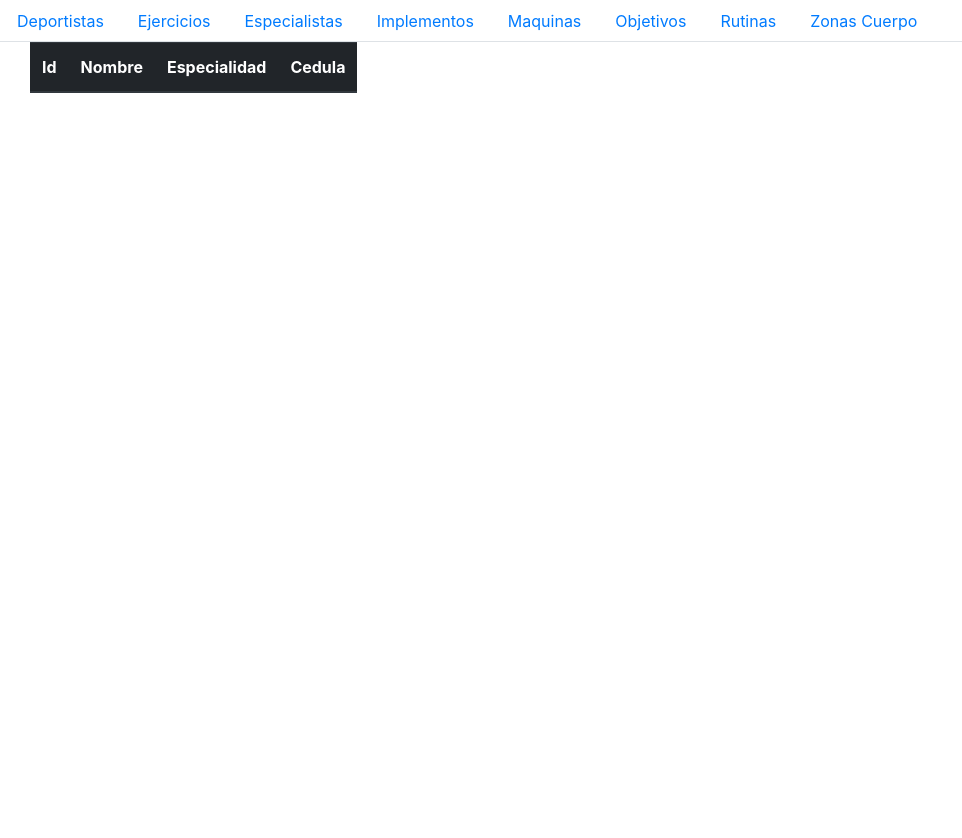
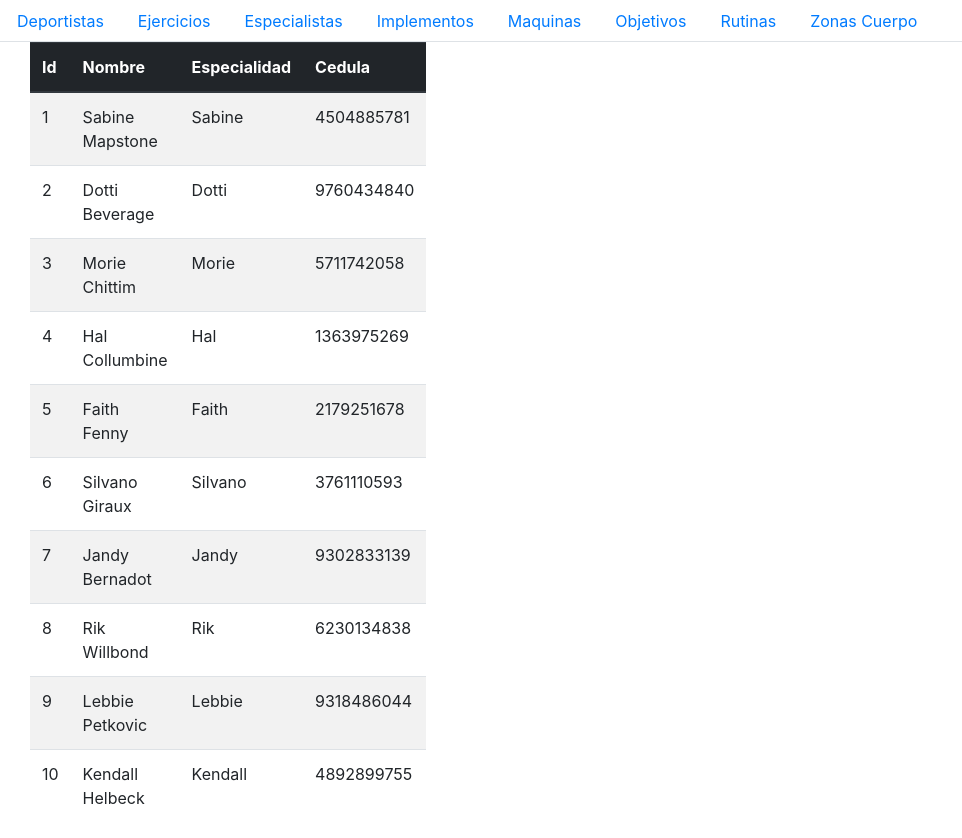
Before and after one commit to Uniandes-ISIS2603-backup/s2-front-CentroDeportivo, an Angular app: page /especialistas/list in a window 1280 px wide. Shown: the whole page, without its empty margins (0-962 px from the left). Before the commit the page ends 800 px from the top, so only its background shows below. Built offline with nearby package versions, Linux system fonts and the light colour scheme.

Commit message:
funcionando listas

```diff
--- a/src/app/especialista/especialista-list/especialista-list.component.ts
+++ b/src/app/especialista/especialista-list/especialista-list.component.ts
@@ -1,4 +1,7 @@
 import { Component, OnInit } from '@angular/core';
+import { Especialista } from '../especialista';
+import {EspecialistaService} from '../especialista.service';
+
 
 @Component({
   selector: 'app-especialista-list',
@@ -7,9 +10,24 @@ import { Component, OnInit } from '@angular/core';
 })
 export class EspecialistaListComponent implements OnInit {
 
-  constructor() { }
+  /**
+   * Contructor del componente
+   */
+  constructor( private especialistaService: EspecialistaService ) { }
+
+  /**
+   * La lista de especialistas del centro deportivo
+   */
+   especialistas: Especialista[];
+
+  /**
+   * Obtiene el servicio para actualizar la lista de especialistas
+   */
+   getEspecialistas(): void {
+        this.especialistaService.getEspecialistas().subscribe(especialistas => this.especialistas = especialistas);
+    }
 
   ngOnInit() {
+      this.getEspecialistas();
   }
-
 }
--- a/src/app/especialista/especialista.service.ts
+++ b/src/app/especialista/especialista.service.ts
@@ -5,7 +5,7 @@ import { HttpClient } from '@angular/common/http';
 import { Especialista } from './especialista';
 
 const API_URL = "../../assets/";
-const especialistas = 'especialitsas.json';
+const especialistas = 'especialistas.json';
 
 @Injectable(
  //{providedIn: 'root'}
--- a/src/app/rutina/rutina-list/rutina-list.component.ts
+++ b/src/app/rutina/rutina-list/rutina-list.component.ts
@@ -1,4 +1,7 @@
 import { Component, OnInit } from '@angular/core';
+import { Rutina } from '../rutina';
+import {RutinaService} from '../rutina.service';
+
 
 @Component({
   selector: 'app-rutina-list',
@@ -7,9 +10,24 @@ import { Component, OnInit } from '@angular/core';
 })
 export class RutinaListComponent implements OnInit {
 
-  constructor() { }
+  /**
+   * Contructor del componente
+   */
+  constructor( private rutinaService: RutinaService ) { }
+
+  /**
+   * La lista de rutinas del centro deportivo
+   */
+   rutinas: Rutina[];
+
+  /**
+   * Obtiene el servicio para actualizar la lista de rutinas
+   */
+   getRutinas(): void {
+        this.rutinaService.getRutinas().subscribe(rutinas => this.rutinas = rutinas);
+    }
 
   ngOnInit() {
+      this.getRutinas();
   }
-
 }
--- a/src/app/rutina/rutina.service.ts
+++ b/src/app/rutina/rutina.service.ts
@@ -5,7 +5,7 @@ import { HttpClient } from '@angular/common/http';
 import { Rutina } from './rutina';
 
 const API_URL = "../../assets/";
-const rutinas = 'especialitsas.json';
+const rutinas = 'rutinas.json';
 
 @Injectable(
  //{providedIn: 'root'}
--- a/src/assets/especialistas.json
+++ b/src/assets/especialistas.json
@@ -1,51 +1,51 @@
 [{
   "id": 1,
-  "Especialidad": "Horace",
-  "nombre": "Horace Nutting",
-  "Cedula": 100000000
+  "Especialidad": "Sabine",
+  "nombre": "Sabine Mapstone",
+  "Cedula": 4504885781
 }, {
   "id": 2,
-  "Especialidad": "Louis",
-  "nombre": "Louis Weetch",
-  "Cedula": 99999999
+  "Especialidad": "Dotti",
+  "nombre": "Dotti Beverage",
+  "Cedula": 9760434840
 }, {
   "id": 3,
-  "Especialidad": "Celinka",
-  "nombre": "Celinka Duddin",
-  "Cedula": 100000000
+  "Especialidad": "Morie",
+  "nombre": "Morie Chittim",
+  "Cedula": 5711742058
 }, {
   "id": 4,
-  "Especialidad": "Lolly",
-  "nombre": "Lolly Ayre",
-  "Cedula": 100000000
+  "Especialidad": "Hal",
+  "nombre": "Hal Collumbine",
+  "Cedula": 1363975269
 }, {
   "id": 5,
-  "Especialidad": "Jeannie",
-  "nombre": "Jeannie Cleft",
-  "Cedula": 99999999
+  "Especialidad": "Faith",
+  "nombre": "Faith Fenny",
+  "Cedula": 2179251678
 }, {
   "id": 6,
-  "Especialidad": "Nalani",
-  "nombre": "Nalani Fulcher",
-  "Cedula": 100000000
+  "Especialidad": "Silvano",
+  "nombre": "Silvano Giraux",
+  "Cedula": 3761110593
 }, {
   "id": 7,
-  "Especialidad": "Sher",
-  "nombre": "Sher Edgar",
-  "Cedula": 100000000
+  "Especialidad": "Jandy",
+  "nombre": "Jandy Bernadot",
+  "Cedula": 9302833139
 }, {
   "id": 8,
-  "Especialidad": "Layney",
-  "nombre": "Layney Gayforth",
-  "Cedula": 99999999
+  "Especialidad": "Rik",
+  "nombre": "Rik Willbond",
+  "Cedula": 6230134838
 }, {
   "id": 9,
-  "Especialidad": "Petey",
-  "nombre": "Petey Stickens",
-  "Cedula": 99999999
+  "Especialidad": "Lebbie",
+  "nombre": "Lebbie Petkovic",
+  "Cedula": 9318486044
 }, {
   "id": 10,
-  "Especialidad": "Amara",
-  "nombre": "Amara Pady",
-  "Cedula": 99999999
+  "Especialidad": "Kendall",
+  "nombre": "Kendall Helbeck",
+  "Cedula": 4892899755
 }]
```
